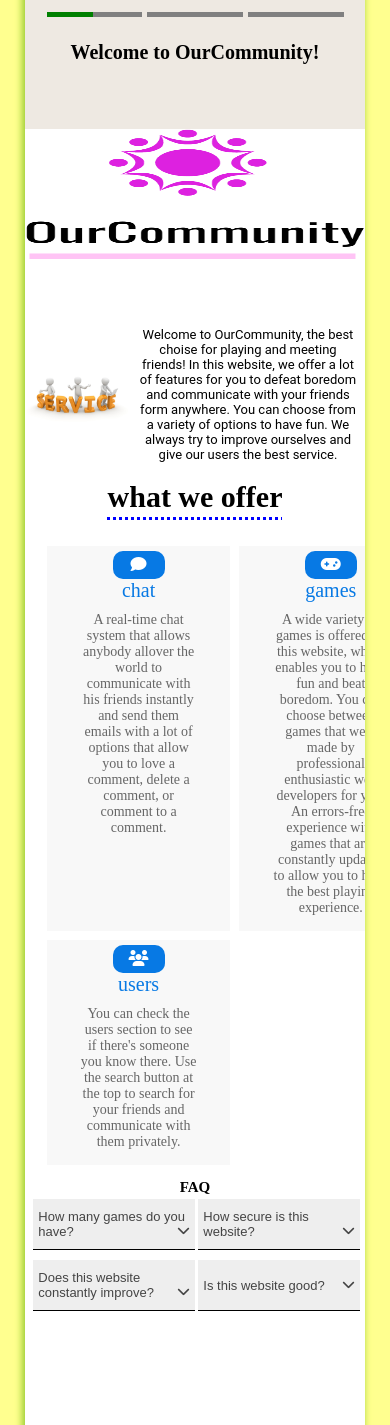
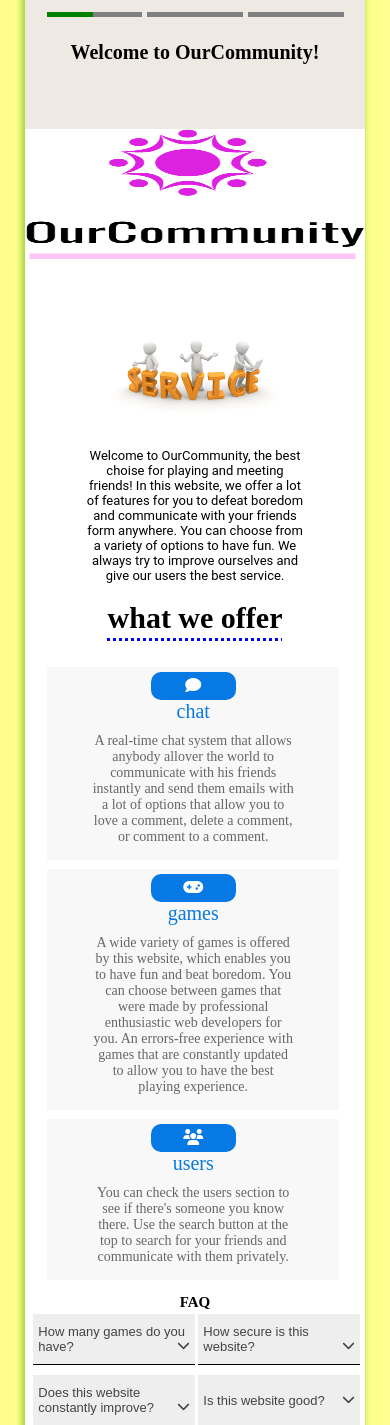
Before and after one commit to EzzeldienRashad/OurCommunity, a PHP site: page /en in a window 390 px wide. Shown: the part 50-1475 px from the top of the page. Run offline with PHP 8.4, Linux system fonts and the light colour scheme; some libraries are stand-ins or nearby versions.

Commit message:
minor bug fixes

```diff
--- a/ar/scripts/table.js
+++ b/ar/scripts/table.js
@@ -2,7 +2,7 @@
 let main = document.getElementsByTagName("main")[0];
 let table = document.getElementsByClassName("items-table")[0];
 if (table) {
-    if (document.documentElement.offsetWidth <= 560 ||
+    if (document.documentElement.offsetWidth <= 820 ||
         (main.offsetWidth / main.offsetHeight < 1.3 &&
         document.getElementsByTagName("main")[0].querySelectorAll("td").length < 4)) {
         for (let img of table.querySelectorAll("td > *")) {
--- a/en/index.php
+++ b/en/index.php
@@ -53,10 +53,18 @@
                 </div>
             </div><div class="moving-slider">
                 <div class="pics-cont">
-                    <img src="../images/mainImages/logo.webp" alt="OurCommunity" width="400" height="320" />
-                    <img src="../images/mainImages/games.webp" alt="game" width="400" height="320" />
-                    <img src="../images/mainImages/message.webp" alt="chat" width="400" height="320" />
-                    <img src="../images/mainImages/logo.webp" alt="OurCommunity" width="400" height="320" />
+                    <a href="services.php">
+                        <img src="../images/mainImages/logo.webp" alt="OurCommunity" width="400" height="320" />
+                    </a>
+                    <a href="games">
+                        <img src="../images/mainImages/games.webp" alt="game" width="400" height="320" />
+                    </a>
+                    <a href="message">
+                        <img src="../images/mainImages/message.webp" alt="chat" width="400" height="320" />
+                    </a>
+                    <a href="services.php">
+                        <img src="../images/mainImages/logo.webp" alt="OurCommunity" width="400" height="320" />
+                    </a>
                 </div>
             </div>
         </section>
@@ -74,7 +82,7 @@
         </section>
         <h2 id="offers-title">what we offer</h2>
         <section id="offers">
-            <div class="offer">
+            <a class="offer" href="message">
                 <div class="offer-pic">
                     <i class="fa-solid fa-comment"></i>
                 </div>
@@ -83,8 +91,8 @@
                     A real-time chat system that allows anybody allover the world to communicate with his friends instantly
                     and send them emails with a lot of options that allow you to love a comment, delete a comment, or comment to a comment.
                 </p>
-            </div>
-            <div class="offer">
+            </a>
+            <a class="offer" href="games">
                 <div class="offer-pic">
                     <i class="fa-solid fa-gamepad" ></i>
                 </div>
@@ -94,7 +102,7 @@
                     You can choose between games that were made by professional enthusiastic web developers for you.
                     An errors-free experience with games that are constantly updated to allow you to have the best playing experience.
                 </p>
-            </div>
+            </a>
             <div class="offer">
                 <div class="offer-pic">
                     <i class="fa-solid fa-users"></i>
--- a/en/scripts/table.js
+++ b/en/scripts/table.js
@@ -2,7 +2,7 @@
 let main = document.getElementsByTagName("main")[0];
 let table = document.getElementsByClassName("items-table")[0];
 if (table) {
-    if (document.documentElement.offsetWidth <= 560 ||
+    if (document.documentElement.offsetWidth <= 820 ||
         (main.offsetWidth / main.offsetHeight < 1.3 &&
         document.getElementsByTagName("main")[0].querySelectorAll("td").length < 4)) {
         for (let img of table.querySelectorAll("td > *")) {
--- a/en/styles/index.css
+++ b/en/styles/index.css
@@ -643,6 +643,15 @@ h1 {
     h3 {
         font-size: 16px;
     }
+    #services img {
+        width: 50%;
+    }
+    #offers {
+        grid-template-columns: 1fr;
+    }
+    .offer {
+        width: 75vw;
+    }
     .image-cont img {
         max-width: 100px;
         max-height: 100px;
--- a/todo/todo.txt
+++ b/todo/todo.txt
@@ -1,5 +1,6 @@
 make groups list searchable and enterable (after entering password for the selected group)
 allow mailing to other users
+add music to games
 add google, facebook login
 secure the website!
 send email on signup that contains a welcome message and user information
```
Also changed, not shown: ar/index.php (+16 -8 lines), ar/styles/index.css (+9 -0 lines), ar/styles/table.css (+0 -13 lines), en/styles/table.css (+0 -13 lines).
